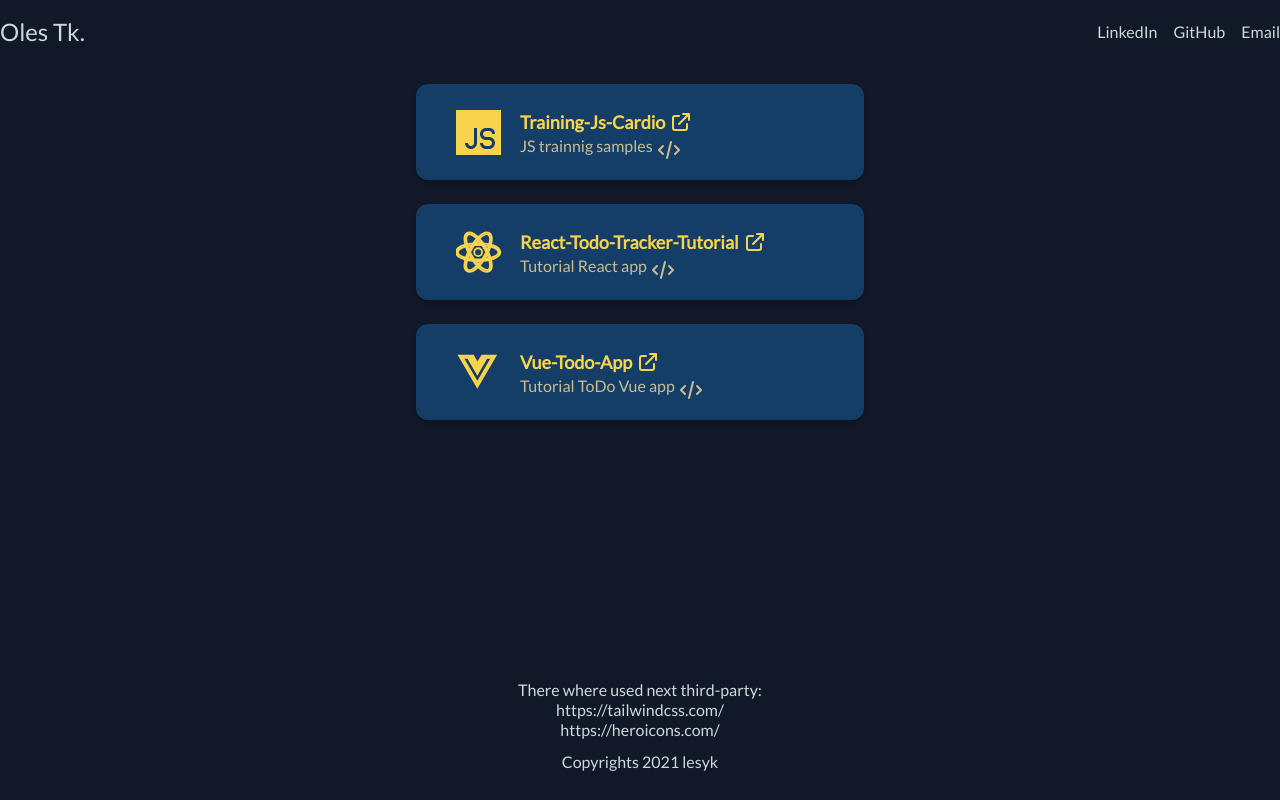
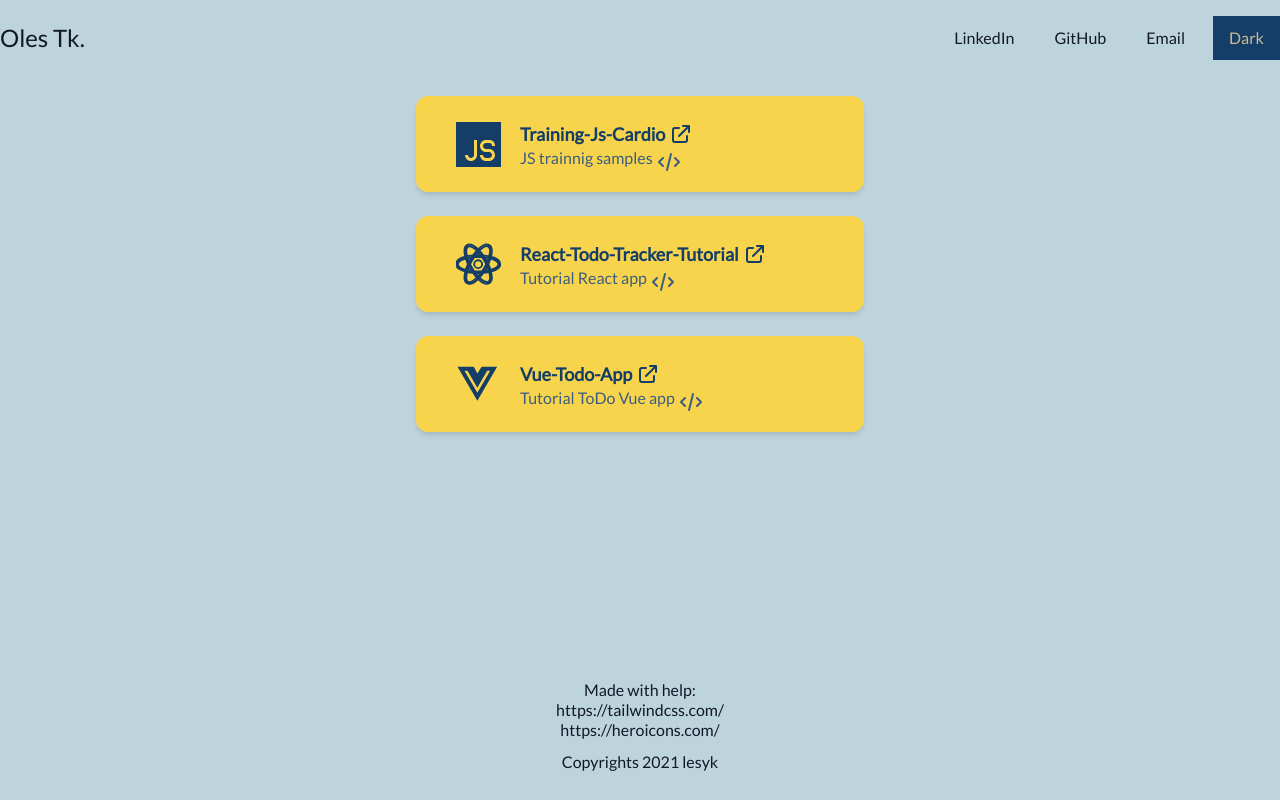
Before and after one commit to telesyk/telesyk.github.io, a Vue app: page / in a window 1280 px wide. Built offline with nearby package versions, Linux system fonts and the light colour scheme.

Commit message:
Update styles & add color switch mechanism
Update styles with correct variables
Add switch button
Add helpers
Update store

```diff
--- a/public/assets/styles.css
+++ b/public/assets/styles.css
@@ -1,29 +1,78 @@
 :root {
+  /* Colors */
   --color-mustard: #F7D44B;
-  --color-mustard-dum: #CABE91;
+  --color-mustard-shade: #CABE91;
   --color-blue: #143d68;
-  --color-blue-light: #ccdadb;
+  --color-blue-light: #bed4dd;
+  --color-blue-dark: #111827;
+  --color-blue-shade: #3b5d82;
+  /* Default Light Theme */
+  --bg-default-color: var(--color-blue-light);
+  --bg-accent: var(--color-mustard);
+  --text-default-color: var(--color-blue-dark);
+  --text-accent: var(--color-blue);
+  --text-accent-shade: var(--color-blue-shade);
+  --button-accent: var(--color-blue);
+  --button-accent-text: var(--color-mustard-shade);
 }
 
 body {
   font-family: 'Lato', sans-serif;
 }
 
-#app .header,
-#app .footer {
-  color: var(--color-blue-light);
+/* Dark Theme */
+.dark {
+  --text-default-color: var(--color-blue-light);
+  --text-accent: var(--color-mustard);
+  --text-accent-shade: var(--color-mustard-shade);
+  --bg-default-color: var(--color-blue-dark);
+  --bg-accent: var(--color-blue);
+  --button-accent-text: var(--color-blue);
+  --button-accent: var(--color-mustard-shade);
 }
 
-.card {
-  background-color: var(--color-blue);
-  color: var(--color-mustard);
+/* Styles for users who prefer dark mode at the OS level */
+@media (prefers-color-scheme: dark) {
+  /* defaults to dark theme */
+  :root {
+    --text-default-color: var(--color-blue-light);
+    --text-accent: var(--color-mustard);
+    --text-accent-shade: var(--color-mustard-shade);
+    --bg-default-color: var(--color-blue-dark);
+    --bg-accent: var(--color-blue);
+    --button-accent-text: var(--color-blue);
+    --button-accent: var(--color-mustard-shade);
+  }
+  /* Override dark mode with light mode styles if the user decides to swap */
+  .light  {
+    --bg-default-color: var(--color-blue-light);
+    --bg-accent: var(--color-mustard);
+    --text-default-color: var(--color-blue-dark);
+    --text-accent: var(--color-blue);
+    --text-accent-shade: var(--color-blue-shade);
+    --button-accent: var(--color-blue);
+    --button-accent-text: var(--color-mustard-shade);
+  }
 }
 
-.card p,
-.card .text-black {
-  color: var(--color-mustard);
+.bg-default {
+  background-color: var(--bg-default-color);
+}
+.bg-accent {
+  background-color: var(--bg-accent);
 }
 
-.card .text-gray-500 {
-  color: var(--color-mustard-dum);
+.text-default {
+  color: var(--text-default-color);
 }
+.text-accent {
+  color: var(--text-accent);
+}
+.text-accent-shade {
+  color: var(--text-accent-shade);
+}
+
+.button-accent {
+  background-color: var(--button-accent);
+  color: var(--button-accent-text);
+}
--- a/public/index.html
+++ b/public/index.html
@@ -1,5 +1,5 @@
 <!DOCTYPE html>
-<html lang="en" class="text-gray-100 leading-tight">
+<html class="" lang="en">
   <head>
     <meta charset="utf-8" />
     <meta http-equiv="X-UA-Compatible" content="IE=edge" />
@@ -15,7 +15,7 @@
     <link rel="stylesheet" href="<%= BASE_URL %>assets/styles.css" />
     <title><%= htmlWebpackPlugin.options.title %></title>
   </head>
-  <body>
+  <body class="text-default bg-default leading-tight">
     <noscript>
       <strong
         >We're sorry but <%= htmlWebpackPlugin.options.title %> doesn't work
@@ -23,7 +23,7 @@
         continue.</strong
       >
     </noscript>
-    <div id="app" class="min-h-screen bg-gray-900"></div>
+    <div id="app" class="min-h-screen"></div>
     <!-- built files will be auto injected -->
   </body>
 </html>
--- a/src/App.vue
+++ b/src/App.vue
@@ -1,6 +1,7 @@
 <template>
-<!-- In case of pages there should should be some router -->
-  <Page :config="page" :siteName="site.name" :pageName="pages.home">
+<!-- App component only through store deeper into app -->
+<!-- Prop 'pageName' should accept value depends on active page -->
+  <Page :pageConfig="page" :siteConfig="site" :pageName="pages.home">
     <template v-slot:main>
       <Home :cards="cards" />
     </template>
--- a/src/components/Card.vue
+++ b/src/components/Card.vue
@@ -1,6 +1,6 @@
 <template>
   <div
-    class="card w-full max-w-md py-6 px-6 bg-white rounded-xl shadow-md space-y-2"
+    class="card w-full max-w-md py-6 px-6 bg-accent rounded-xl shadow-md space-y-2"
   >
     <a
       v-if="config.imageShow"
@@ -17,7 +17,7 @@
     </a>
     <div class="text-left grid grid-rows-1 grid-cols-5">
       <p
-        class="icon-tech text-black row-span-2 flex justify-center items-center"
+        class="icon-tech text-accent row-span-2 flex justify-center items-center"
       >
         <Icon
           :glyph="config.icon"
@@ -25,7 +25,7 @@
           :className="'inline'"
         />
       </p>
-      <p class="col-span-4 text-lg text-black font-semibold">
+      <p class="col-span-4 text-lg text-accent font-semibold">
         <a
           :href="config.linkSite"
           :title="`Link to site ${config.title}`"
@@ -37,7 +37,7 @@
         </a>
       </p>
 
-      <p class="col-span-4 text-gray-500 font-medium">
+      <p class="col-span-4 text-accent-shade font-medium">
         <a
           :href="config.linkSource"
           :title="`Link to source ${config.title}`"
--- a/src/components/Footer.vue
+++ b/src/components/Footer.vue
@@ -2,10 +2,9 @@
   <footer class="footer py-4">
     <div class="text-center">
       <p class="my-3">
-        There where used next third-party:
+        {{ config.thirdParty.text }}
         <ul>
-          <li>https://tailwindcss.com/</li>
-          <li>https://heroicons.com/</li>
+          <li v-for="(link, index) in config.thirdParty.links" :key="index">{{ link }}</li>
         </ul>
       </p>
       <p class="my-3">{{ config.copyright }}</p>
@@ -16,7 +15,10 @@
 <script>
 export default {
   props: {
-    config: Object,
+    config: {
+      type: Object,
+      required: true,
+    },
   },
 };
 </script>
--- a/src/components/Header.vue
+++ b/src/components/Header.vue
@@ -4,12 +4,24 @@
       <figure v-if="config.logotype.link" :class="config.logotype.className">
         <Image :title="config.logotype.title" :link="config.logotype.link" />
       </figure>
+
       <div class="flex">
         <h1 class="text-2xl capitalize">{{ config.title }}</h1>
       </div>
-      <ul class="md:flex md:justify-end md:gap-x-4">
+
+      <ul class="md:flex md:justify-end md:items-center md:gap-x-4">
         <li v-for="social in socialMedia" :key="social.title">
-          <SocialLink :title="social.title" :url="social.link" />
+          <SocialLink class="p-3" :title="social.title" :url="social.link" />
+        </li>
+
+        <li v-if="config.theme.dark">
+          <button
+            class="py-3 px-4 button-accent"
+            :title="'Switch to ' + switchTheme"
+            @click.prevent="onSwitchTheme"
+          >
+            {{ switchButtonName }}
+          </button>
         </li>
       </ul>
     </div>
@@ -19,6 +31,7 @@
 <script>
 import Image from "./Image";
 import SocialLink from "./SocialLink";
+import { setCapitalize, isPrefersDarkSheme } from '@/helpers';
 
 export default {
   props: {
@@ -30,7 +43,30 @@ export default {
     SocialLink,
   },
   data() {
-    return {};
+    return {
+      switchTheme: isPrefersDarkSheme() ? this.config.theme.light : this.config.theme.dark,
+      switchButtonName: '',
+    }
+  },
+  mounted() {
+    this.switchButtonName = setCapitalize( this.switchTheme );
+  },
+  methods: {
+    onSwitchTheme() {
+      const isCurrentDark = isPrefersDarkSheme();
+      const htmlDoc = document.documentElement;
+      // const isLightClass = htmlDoc.classList.contains(this.config.theme.light);
+
+      if (isCurrentDark) {
+        htmlDoc.classList.toggle(this.config.theme.light);
+        this.switchTheme = this.config.theme.dark;
+        // this.switchButtonName = setCapitalize( this.switchTheme );
+      } else {
+        htmlDoc.classList.toggle(this.config.theme.dark);
+        this.switchTheme = this.config.theme.light;
+        // this.switchButtonName = setCapitalize( this.switchTheme );
+      }
+    },
   },
 };
 </script>
--- /dev/null
+++ b/src/helpers/index.js
@@ -0,0 +1,7 @@
+import setCapitalize from "./set-capitalize";
+import isPrefersDarkSheme from "./is-prefers-dark-sheme";
+
+export {
+  setCapitalize,
+  isPrefersDarkSheme
+};
--- /dev/null
+++ b/src/helpers/is-prefers-dark-sheme.js
@@ -0,0 +1,7 @@
+const isPrefersDarkSheme = () => {
+  const isPrefersDarkSheme = window.matchMedia("(prefers-color-scheme: dark)");
+
+  return isPrefersDarkSheme.matches;
+};
+
+export default isPrefersDarkSheme;
--- /dev/null
+++ b/src/helpers/set-capitalize.js
@@ -0,0 +1,9 @@
+const setCapitalize = (word) => {
+  const capitalized = word.split('').map((char, i) => {
+    if (i === 0) return char.toUpperCase();
+    return char;
+  });
+  return capitalized.join('');
+};
+
+export default setCapitalize;
--- a/src/layout/Page.vue
+++ b/src/layout/Page.vue
@@ -1,12 +1,15 @@
 <template>
   <div class="container flex flex-col min-h-screen mx-auto">
-    <Header :socialMedia="config.socials" :config="headerConfig" />
+    <Header
+      :socialMedia="pageConfig.socials"
+      :config="headerConfig"
+    />
 
     <main class="main py-5 flex-grow">
       <slot name="main"></slot>
     </main>
 
-    <Footer :config="config.footer" />
+    <Footer :config="pageConfig.footer" />
   </div>
 </template>
 
@@ -21,19 +24,26 @@ export default {
     Footer,
   },
   props: {
-    config: {
+    pageConfig: {
       type: Object,
       required: true,
     },
-    siteName: String,
+    siteConfig: {
+      type: Object,
+      required: true,
+    },
     pageName: String,
   },
   mounted() {
-    document.title = !this.pageName ? this.siteName : `${this.pageName} | ${this.siteName}`;
+    document.title = !this.pageName ? this.siteConfig.name : `${this.siteConfig.name} | ${this.pageName}`;
   },
   data() {
     return {
-      headerConfig: { ...this.config.header, title: this.siteName }
+      headerConfig: {
+        ...this.pageConfig.header,
+        title: this.siteConfig.name,
+        theme: this.siteConfig.theme,
+      }
     }
   },
 };
--- a/src/store.js
+++ b/src/store.js
@@ -1,6 +1,10 @@
 export default {
   site: {
     name: "Oles Tk.",
+    theme: {
+      dark: "dark",
+      light: "light",
+    }
   },
   pages: {
     home: 'Home page',
@@ -9,12 +13,20 @@ export default {
   page: {
     header: {
       logotype: {
+        // link: '/assets/images/36593829.jpg',
         title: "VectorStock.com/36593829",
         className: "h-24 w-24 rounded overflow-hidden bg-white"
       }
     },
     footer: {
-      copyright: "Copyrights 2021 lesyk"
+      copyright: "Copyrights 2021 lesyk",
+      thirdParty: {
+        text: 'Made with help:',
+        links: [
+          'https://tailwindcss.com/',
+          'https://heroicons.com/'
+        ]
+      }
     },
     socials: [
       {
```
